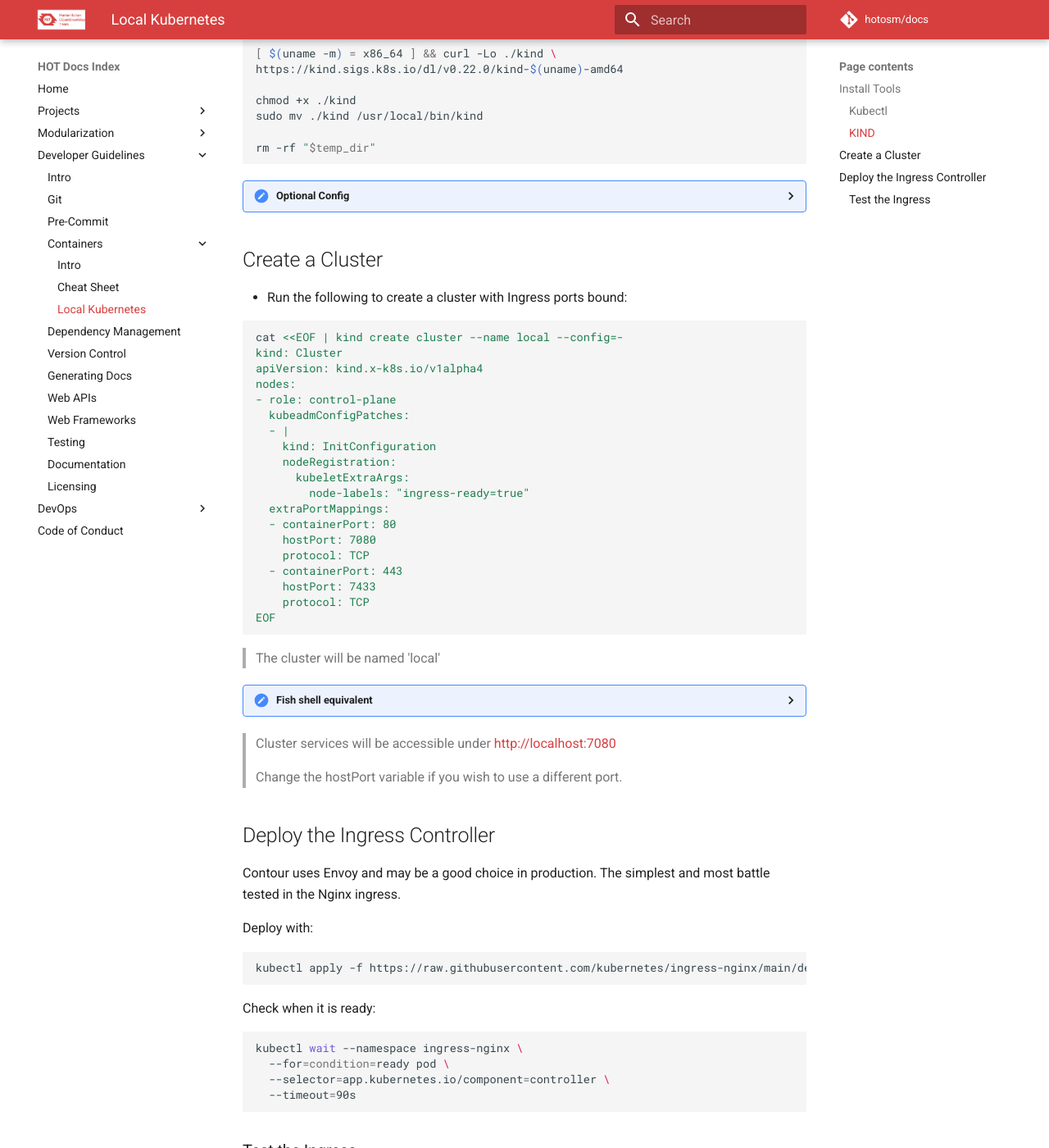
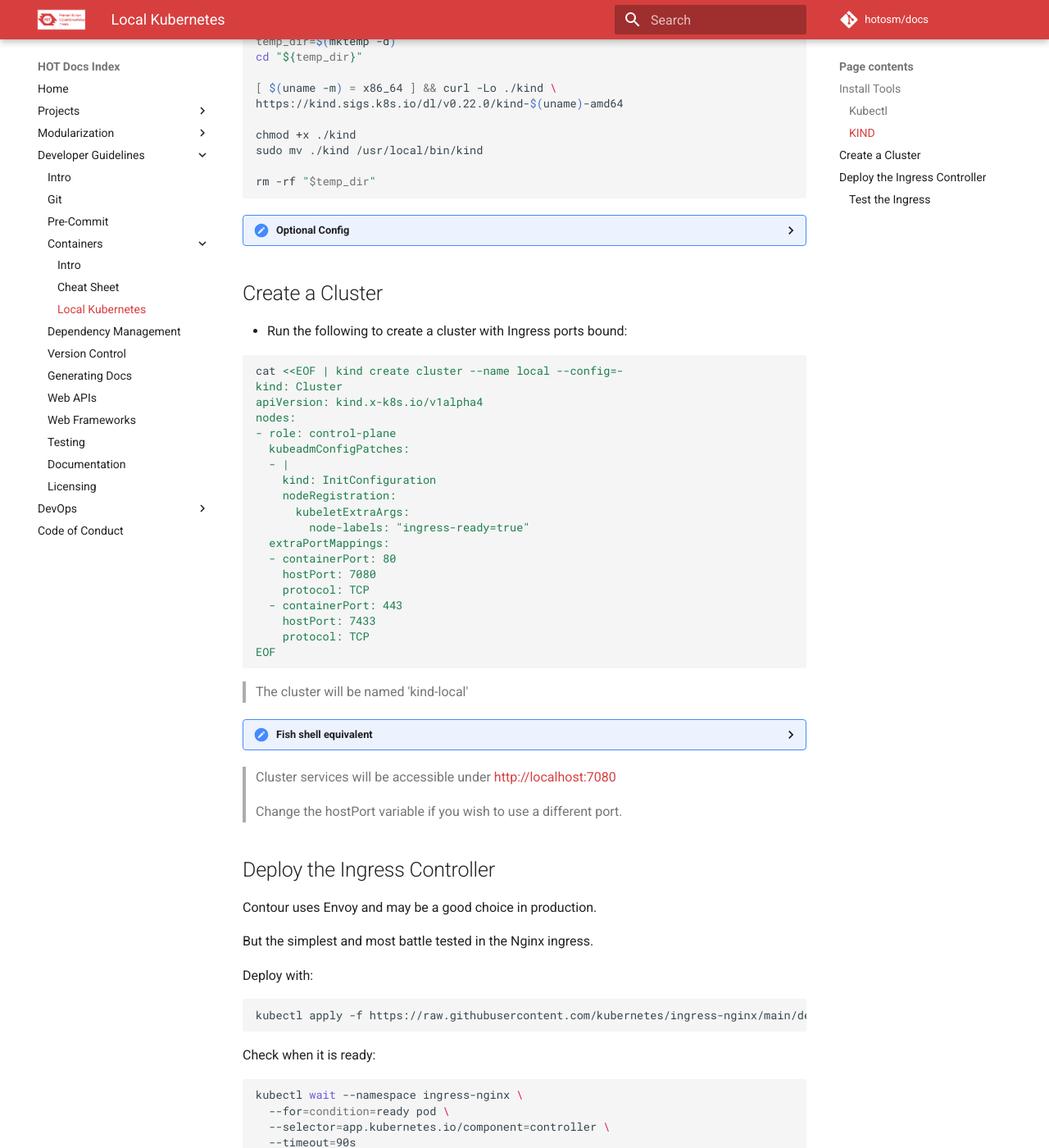
Before and after one commit to hotosm/docs, an MkDocs documentation site: the page built from docs/dev-guide/kubernetes-local-kind.md, in a window 1280 px wide and 1400 px high, scrolled down 764 px. Shown: the whole window at 82% size. Built offline with MkDocs 1.6.1 and Material for MkDocs 9.7.7, drawn with Linux system fonts in a browser that asks for light colours; comment, search, counter and statistics services are not loaded; some of the changed text lies outside the part shown.

Commit message:
docs: update kubernetes via kind info

````diff
--- a/docs/dev-guide/kubernetes-local-kind.md
+++ b/docs/dev-guide/kubernetes-local-kind.md
@@ -81,9 +80,7 @@
 rm -rf "$temp_dir"
 ```
 
-### bashrc aliases
-
-- If using BASH shell, it may be useful to add some aliases:
+BASH (bashrc) aliases
 
 ```bash
 echo alias k='kubectl' >> ~/.bashrc
@@ -92,9 +89,7 @@
 source ~/.bashrc
 ```
 
-### fish aliases
-
-- If using FISH shell, the aliases go in a different file:
+fish aliases
 
 ```bash
 echo alias k='kubectl' >> ~/.config/fish/config.fish
@@ -133,7 +128,7 @@
 EOF
 ```
 
-> The cluster will be named 'local'
+> The cluster will be named 'kind-local'
 
 <!-- markdownlint-disable -->
 <details>
@@ -171,7 +166,8 @@
 ## Deploy the Ingress Controller
 
 Contour uses Envoy and may be a good choice in production.
-The simplest and most battle tested in the Nginx ingress.
+
+But the simplest and most battle tested in the Nginx ingress.
 
 Deploy with:
 
@@ -276,8 +272,6 @@
 EOF
 ```
 
-> The cluster will be named 'local'
-
 <!-- markdownlint-disable -->
 <details>
   <summary>Fish shell equivalent</summary>
@@ -369,15 +363,15 @@
 </details>
 <!-- markdownlint-enable -->
 
+> $ curl localhost:7080/foo/hostname
+>
 > should output "foo-app"
 >
-> $ curl localhost:7080/foo/hostname
+> $ curl localhost:7080/bar/hostname
 >
 > should output "bar-app"
->
-> $ curl localhost:7080/bar/hostname
 
-Cleanup test service:
+Cleanup test resources:
 
 ```bash
 kubectl delete pod foo-app
````
Also changed, not shown: other parts of docs/dev-guide/kubernetes-local-kind.md (+5 -6 lines).
